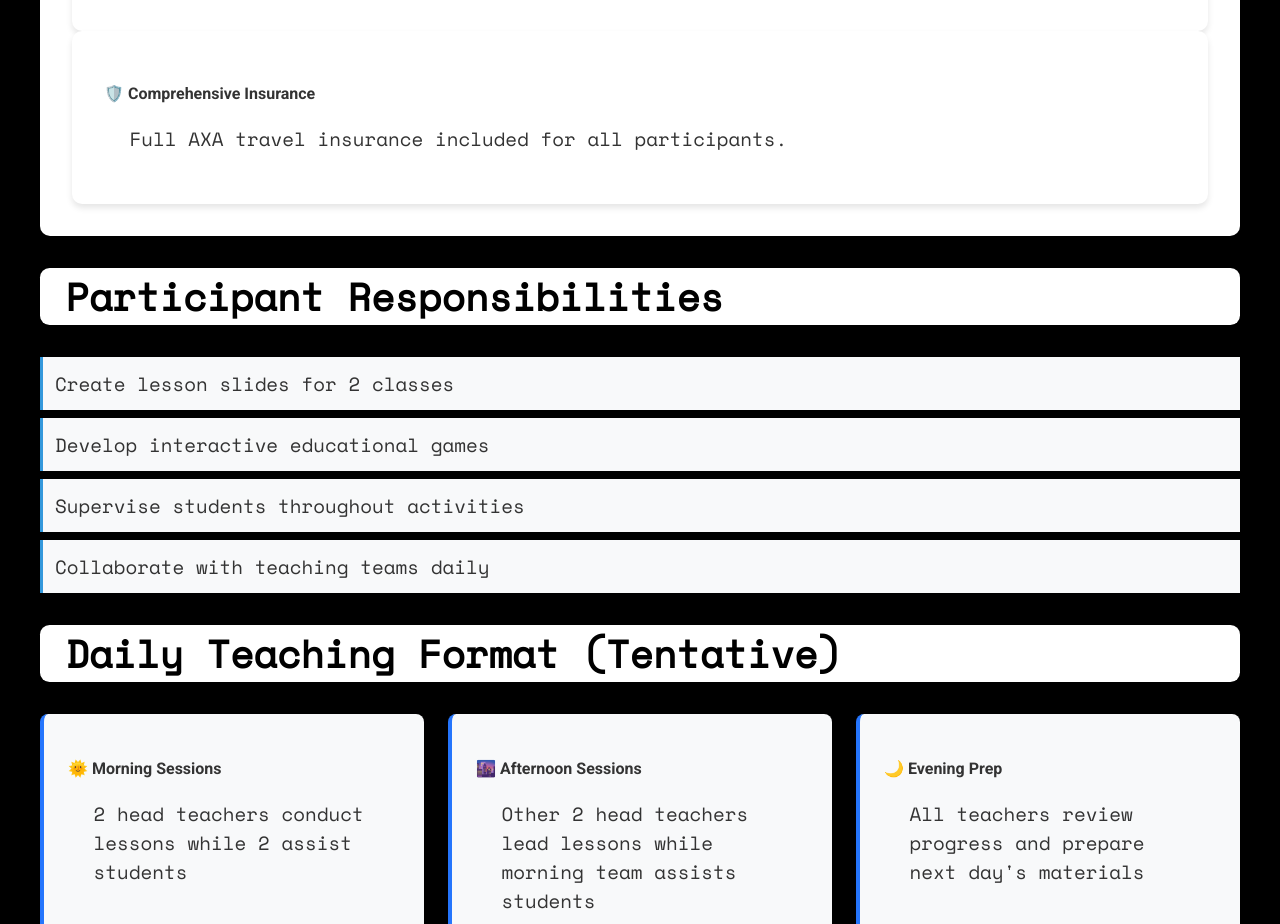
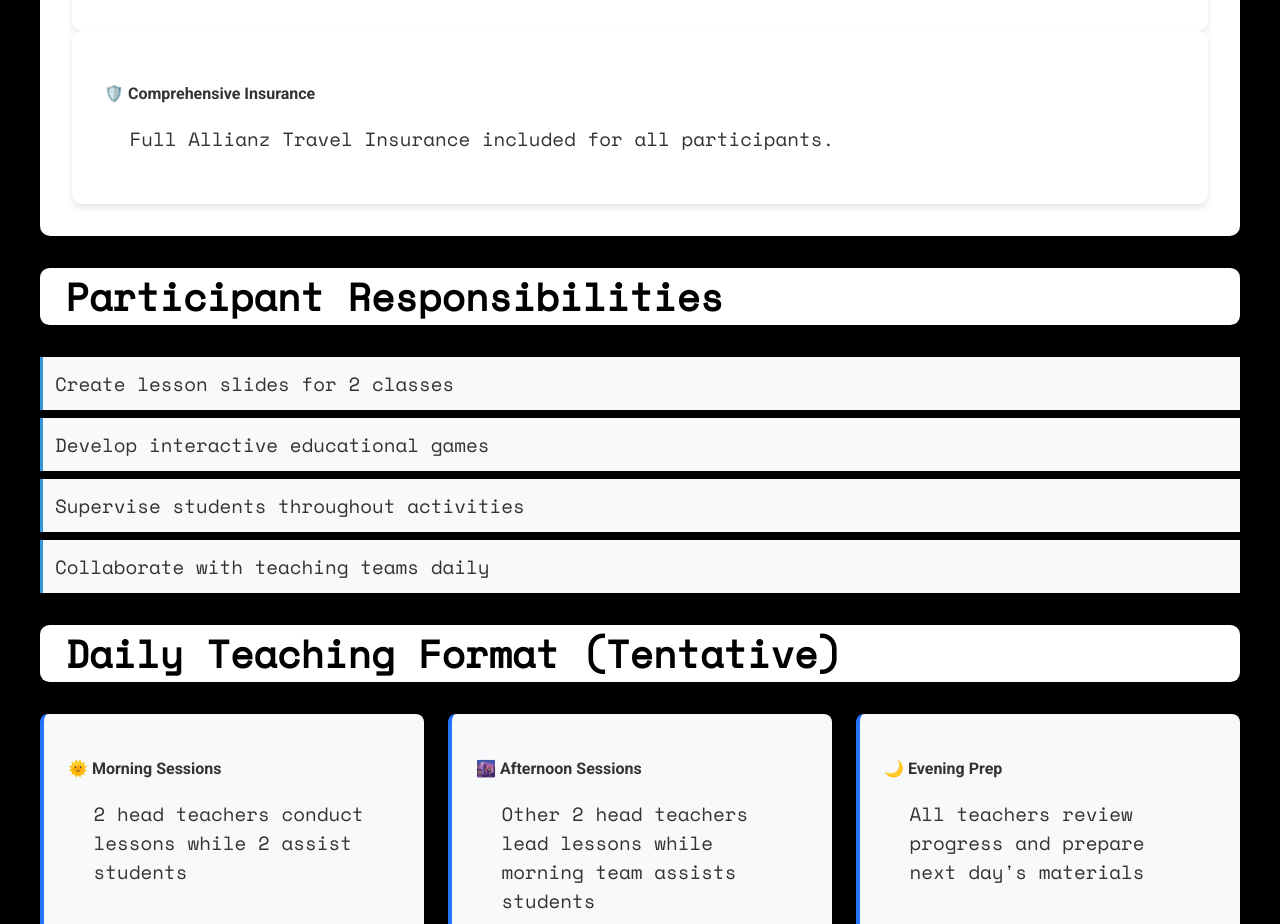
Before and after one commit to jon123boss/hooshehawebsite, a plain HTML site: page index.html in a window 1280 px wide. Shown: the part 4060-4984 px from the top of the page. Drawn offline with nearby package versions, Linux system fonts and the light colour scheme.

Commit message:
Update index.html

```diff
--- a/index.html
+++ b/index.html
@@ -528,7 +528,7 @@
       </div>
       <div class="highlight-card">
         <h4>🛡️ Comprehensive Insurance</h4>
-        <p>Full AXA travel insurance included for all participants.</p>
+        <p>Full Allianz Travel Insurance included for all participants.</p>
       </div>
     </div>
     <h2 class="unscramble-text">Participant Responsibilities</h2>
```
